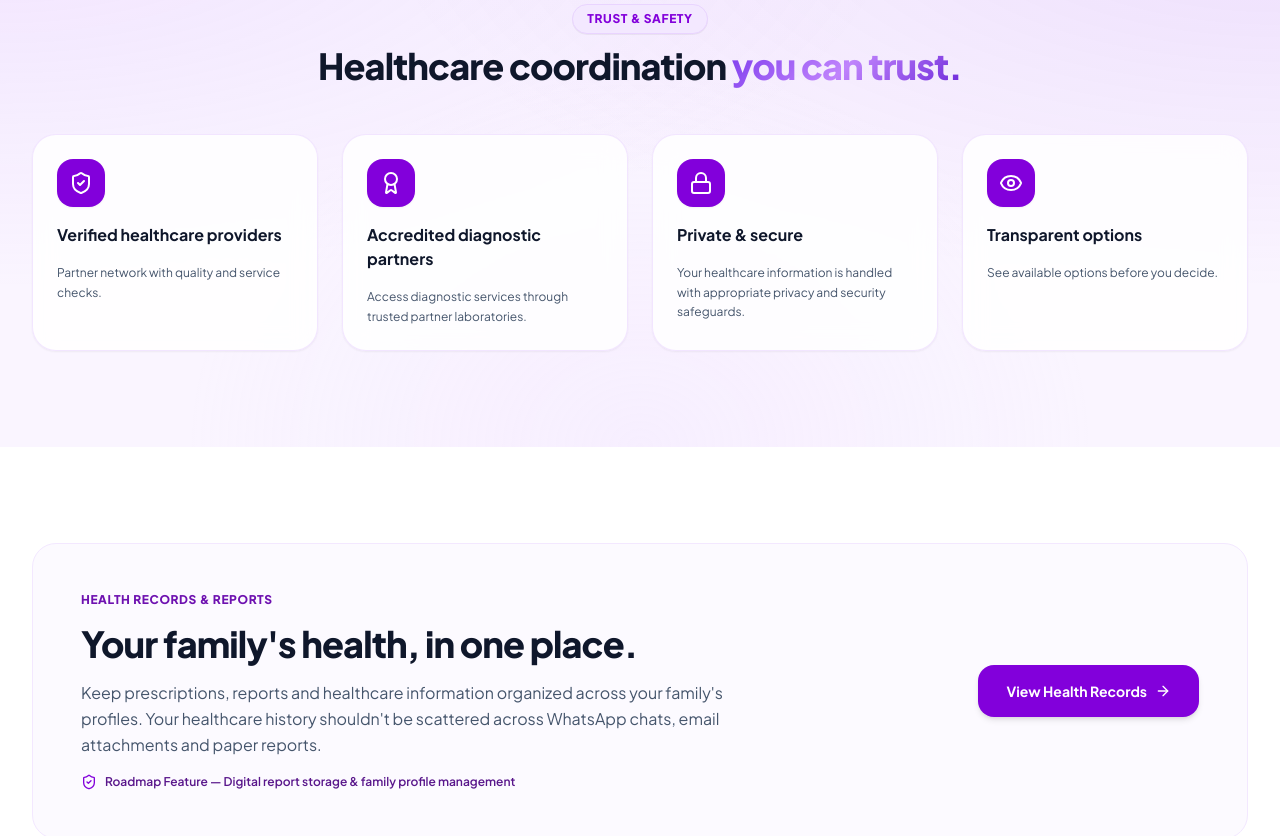
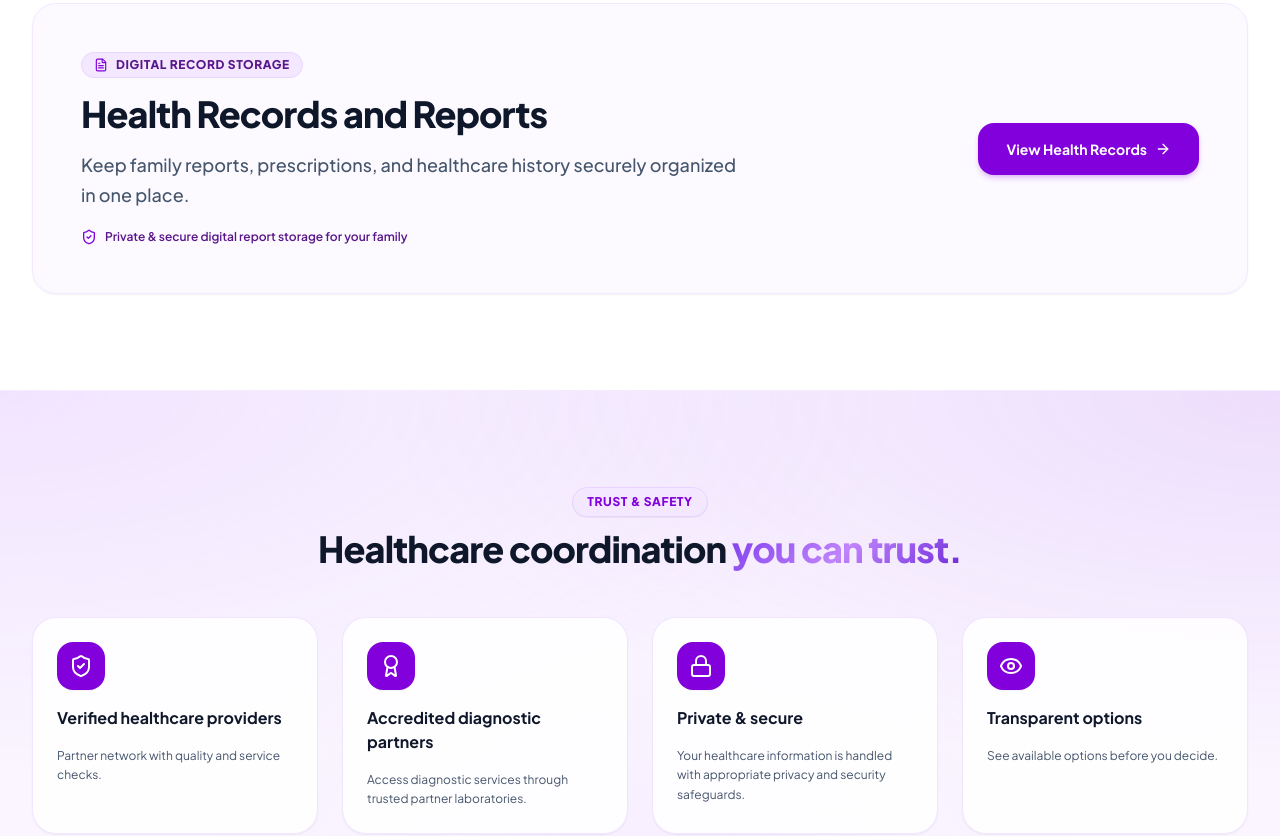
Before and after one commit to Tarunmakode123/healthexpressweb, a React (Vite) app: page / in a window 1280 px wide. Shown: the part 10260-11096 px from the top of the page. Built offline with nearby package versions, Linux system fonts and the light colour scheme.

Commit message:
feat: update Health Records section content, title, and placement right below family section points

```diff
--- a/src/components/sections/HealthRecordsSection.jsx
+++ b/src/components/sections/HealthRecordsSection.jsx
@@ -1,34 +1,35 @@
 import React from 'react';
 import { FolderHeart, FileText, ArrowRight, ShieldCheck } from 'lucide-react';
-import { openWhatsApp, DEFAULT_MESSAGES } from '../../utils/whatsapp';
+import { openWhatsApp } from '../../utils/whatsapp';
 
 export default function HealthRecordsSection() {
   return (
     <section className="py-16 md:py-24 bg-white">
       <div className="max-w-7xl mx-auto px-4 sm:px-6 lg:px-8">
-        <div className="bg-purple-50/50 rounded-3xl p-8 sm:p-12 border border-purple-100 flex flex-col md:flex-row items-center justify-between gap-8">
+        <div className="bg-purple-50/50 rounded-3xl p-8 sm:p-12 border border-purple-100 flex flex-col md:flex-row items-center justify-between gap-8 shadow-xs">
 
           <div className="space-y-4 text-left max-w-2xl">
-            <div className="text-xs font-extrabold uppercase tracking-wider text-purple-800">
-              HEALTH RECORDS & REPORTS
+            <div className="inline-flex items-center gap-2 px-3 py-1 rounded-full bg-purple-100 text-purple-900 border border-purple-200 text-xs font-extrabold uppercase tracking-wider">
+              <FileText className="w-3.5 h-3.5 text-purple-700" />
+              <span>DIGITAL RECORD STORAGE</span>
             </div>
             <h2 className="text-3xl sm:text-4xl font-extrabold text-slate-900 tracking-tight">
-              Your family's health, in one place.
+              Health Records and Reports
             </h2>
-            <p className="text-sm sm:text-base text-slate-600 leading-relaxed">
-              Keep prescriptions, reports and healthcare information organized across your family's profiles. Your healthcare history shouldn't be scattered across WhatsApp chats, email attachments and paper reports.
+            <p className="text-base sm:text-lg text-slate-600 leading-relaxed font-medium">
+              Keep family reports, prescriptions, and healthcare history securely organized in one place.
             </p>
 
-            <div className="flex items-center gap-2 text-xs font-semibold text-purple-900">
-              <ShieldCheck className="w-4 h-4 text-purple-700" />
-              <span>Roadmap Feature — Digital report storage & family profile management</span>
+            <div className="flex items-center gap-2 text-xs font-semibold text-purple-900 pt-1">
+              <ShieldCheck className="w-4 h-4 text-purple-700 shrink-0" />
+              <span>Private & secure digital report storage for your family</span>
             </div>
           </div>
 
           <div className="shrink-0 w-full sm:w-auto">
             <button
               onClick={() => openWhatsApp("Hello Health Express, I would like to manage health records or inquire about family profiles.")}
-              className="w-full sm:w-auto px-7 py-4 rounded-2xl bg-purple-700 hover:bg-purple-800 text-white font-bold text-xs sm:text-sm flex items-center justify-center gap-2 shadow-md transition-all hover:scale-105"
+              className="w-full sm:w-auto px-7 py-4 rounded-2xl bg-purple-700 hover:bg-purple-800 text-white font-bold text-xs sm:text-sm flex items-center justify-center gap-2 shadow-md shadow-purple-700/20 transition-all hover:scale-105 touch-target cursor-pointer"
             >
               <span>View Health Records</span>
               <ArrowRight className="w-4 h-4" />
--- a/src/pages/HomePage.jsx
+++ b/src/pages/HomePage.jsx
@@ -50,11 +50,11 @@ export default function HomePage({ onOpenUploadModal }) {
       {/* 5. WHY FOR MY FAMILY? -> Family Health Manager */}
       <FamilySection onOpenUploadModal={onOpenUploadModal} />
 
+      {/* 5.5. HEALTH RECORDS AND REPORTS */}
+      <HealthRecordsSection />
+
       {/* 6. WHY TRUST YOU? -> Verified partners & Privacy */}
       <TrustSection />
-
-      {/* 7. WHAT ELSE? -> Health Records */}
-      <HealthRecordsSection />
 
       {/* LOCATION -> Starting with Bengaluru */}
       <CitiesSection />
```
